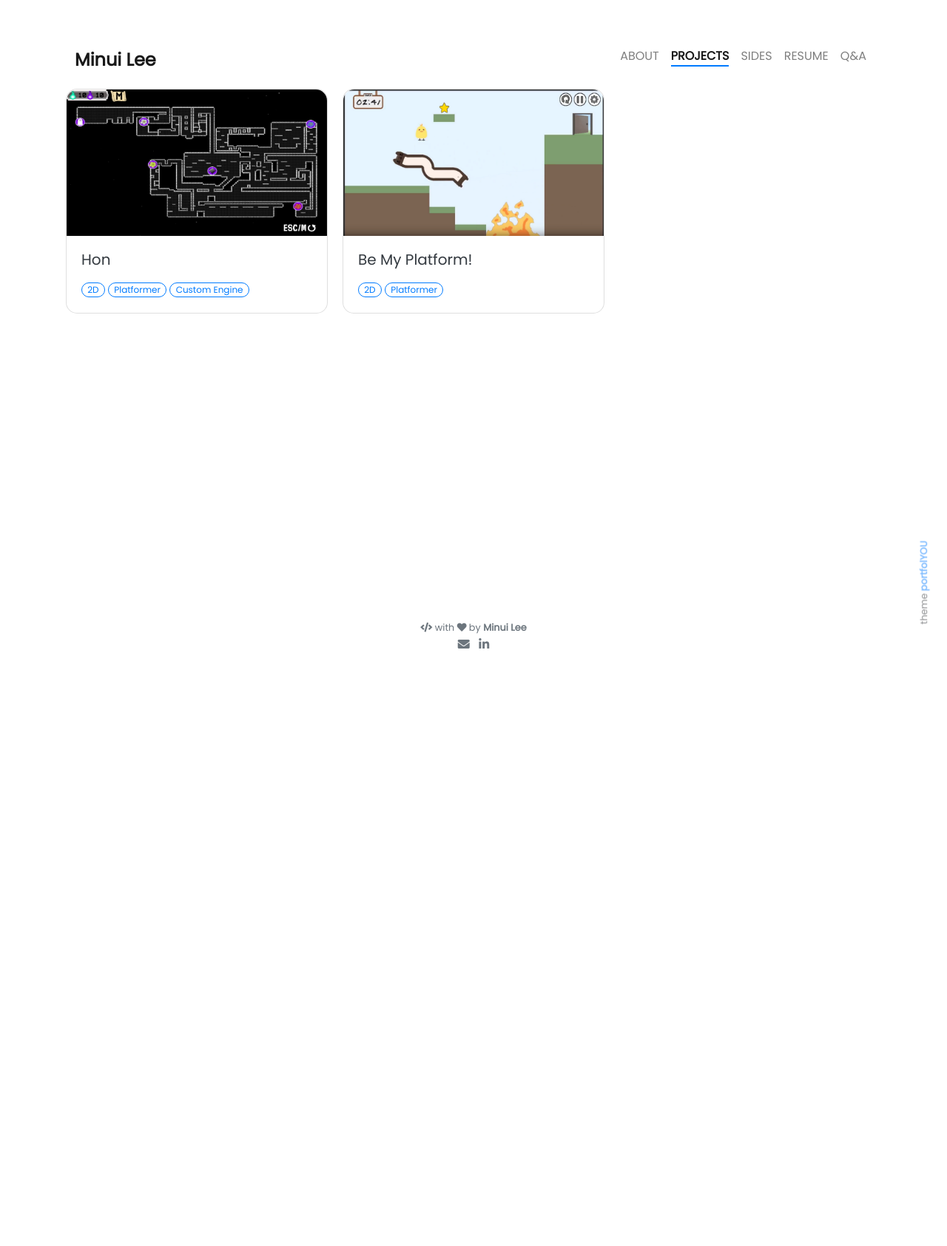
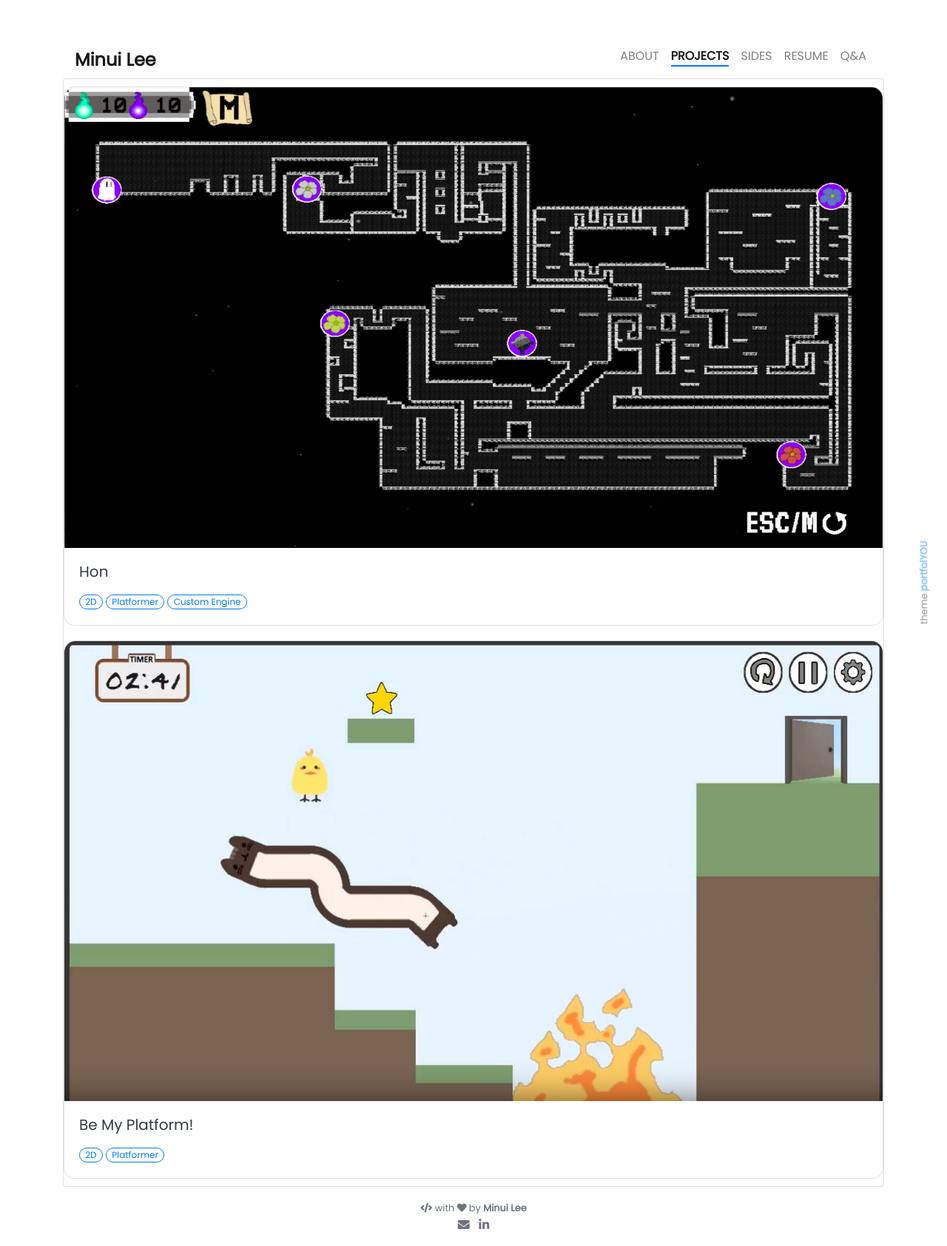
Before and after one commit to MinuiLee/MinuiLee.github.io, a Jekyll site: the page built from pages/teamprojects.html, in a window 1280 px wide. Shown: the whole page at 74% size. Built offline with Jekyll 4.4.1, drawn with Linux system fonts in a browser that asks for light colours; nearby versions of some CDN libraries; before the commit the page ends 900 px from its top, so only the background shows below that.

Commit message:
no message

```diff
--- a/_includes/teamprojects/index.html
+++ b/_includes/teamprojects/index.html
@@ -1,7 +1,7 @@
 <!-- Remote Projects JS -->
 <script src="{{ '/assets/js/remote-projects.js' | relative_url }}"></script>
 
-<div class="card-columns m-1 mt-10">
+<div class="card">
 
   <!-- Remote Projects -->
   {% for remote_project in page.remote_projects %}
```
